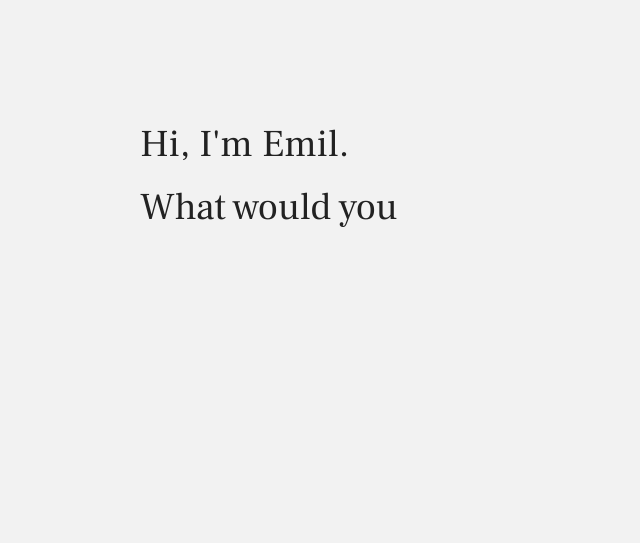
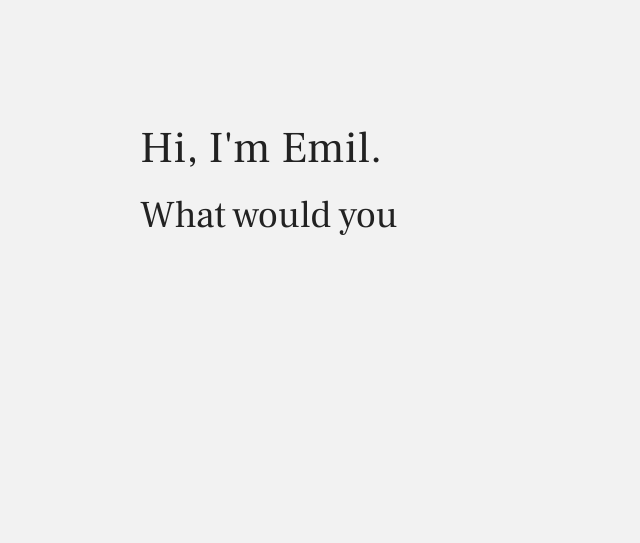
Before and after one commit to EmilScherdin/EmilScherdin.github.io, a website: page index.html in a window 1280 px wide. Shown: the whole page, without its empty margins (0-640 px from the left). Drawn offline with nearby package versions, Linux system fonts and the light colour scheme.

Commit message:
Update index.html

```diff
--- a/index.html
+++ b/index.html
@@ -25,6 +25,9 @@ p {
 h1{
   font-size: 120px;
   margin: 17% 0 0;
+}
+#text-hi {
+  font-size: 44px;
 }
 #inner {
   margin: 0 30px;
```
